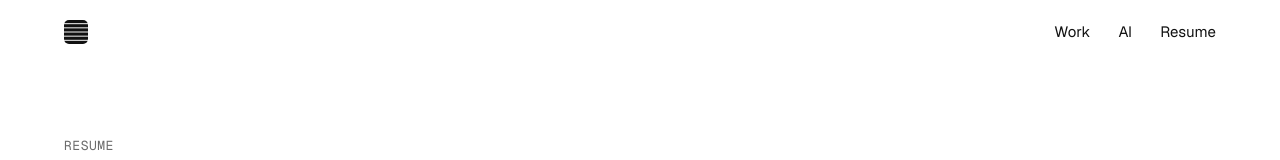
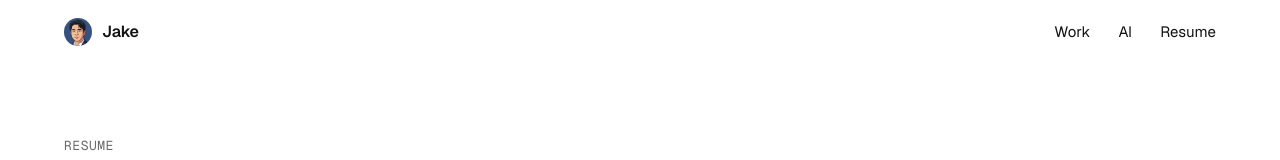
Before and after one commit to BuffSo/jake-homepage, a Next.js app: page /resume in a window 1280 px wide. Shown: the top 160 px of the page. Built offline with nearby package versions, Linux system fonts and the light colour scheme.

Commit message:
feat(app): use the profile illustration and nickname as the home link
The layer mark did not read as a home link. Like other personal sites, the header now shows a small face from the public GitHub illustration next to the nickname Jake, kept in the repo so pages do not load it from GitHub.

```diff
--- a/src/components/layer-mark.tsx
+++ /dev/null
@@ -1,13 +0,0 @@
-// 헤더의 홈 표시 (docs/02-ia.md 공통 요소). 첫 화면 움직임에서 응축된 사각형이 여섯 층으로 갈라지는 모습을 줄였다.
-// 둥근 사각형 덩어리에 바탕색 틈 다섯 줄을 그어 여섯 층으로 나눈다. 가는 선 여러 줄로 그리면 메뉴 아이콘과 헷갈린다.
-const STEP = 4.16; // 층 높이 3.2 + 틈 0.96, 여섯 층이 24를 채운다
-const GAPS = [1, 2, 3, 4, 5].map((i) => `M0 ${(i * STEP - 0.48).toFixed(2)}H24`).join("");
-
-export function LayerMark({ className = "" }: { className?: string }) {
-  return (
-    <svg viewBox="0 0 24 24" aria-hidden="true" focusable="false" className={className}>
-      <rect width="24" height="24" rx="5" fill="currentColor" />
-      <path d={GAPS} stroke="var(--bg)" strokeWidth="0.96" />
-    </svg>
-  );
-}
--- a/src/components/site-header.tsx
+++ b/src/components/site-header.tsx
@@ -1,9 +1,11 @@
+import Image from "next/image";
 import Link from "next/link";
-import { LayerMark } from "./layer-mark";
+import avatar from "@/assets/jake-avatar.png";
 import { MobileMenu } from "./mobile-menu";
 
 // 헤더 (docs/02-ia.md 공통 요소). 모바일은 "메뉴"로 같은 항목을 연다(mobile-menu.tsx).
-// 홈 링크는 이름 대신 층 마크다. 이름이 버튼으로 쓰이지 않게 하고, 이름은 제목, 푸터, About, 이력서에 둔다.
+// 홈 링크는 실명 대신 프로필 그림과 별칭 "Jake"다. 이름은 제목, 푸터, About, 이력서에 둔다.
+// 그림은 GitHub 프로필의 일러스트에서 얼굴을 잘라 저장소에 둔 것이다(방문마다 GitHub에서 불러오지 않는다).
 const NAV = [
   { label: "Work", href: "/work" },
   { label: "AI", href: "/ai" },
@@ -19,13 +21,10 @@ export function SiteHeader() {
       >
         본문으로 건너뛰기
       </a>
-      {/* 누르는 영역은 2.75rem이고, 마크는 본문 왼쪽 선에 맞춘다. */}
-      <Link
-        href="/"
-        aria-label="홈"
-        className="-ml-2.5 inline-flex size-11 items-center justify-center text-fg transition-colors duration-150 hover:text-accent motion-reduce:transition-none"
-      >
-        <LayerMark className="size-6" />
+      {/* 그림은 장식이라 대체 텍스트를 비우고, 링크 이름은 보이는 글자 "Jake"다. 누르는 높이는 2.75rem이다. */}
+      <Link href="/" className="inline-flex min-h-11 items-center gap-2.5 text-[0.9375rem] font-semibold tracking-[-0.01em] hover:text-accent md:text-base">
+        <Image src={avatar} alt="" width={28} height={28} className="size-7 rounded-full" />
+        Jake
       </Link>
 
       <nav aria-label="주요 메뉴" className="hidden gap-7 text-[0.9375rem] md:flex">
```
Also changed, not shown: src/assets/jake-avatar.png (added).
